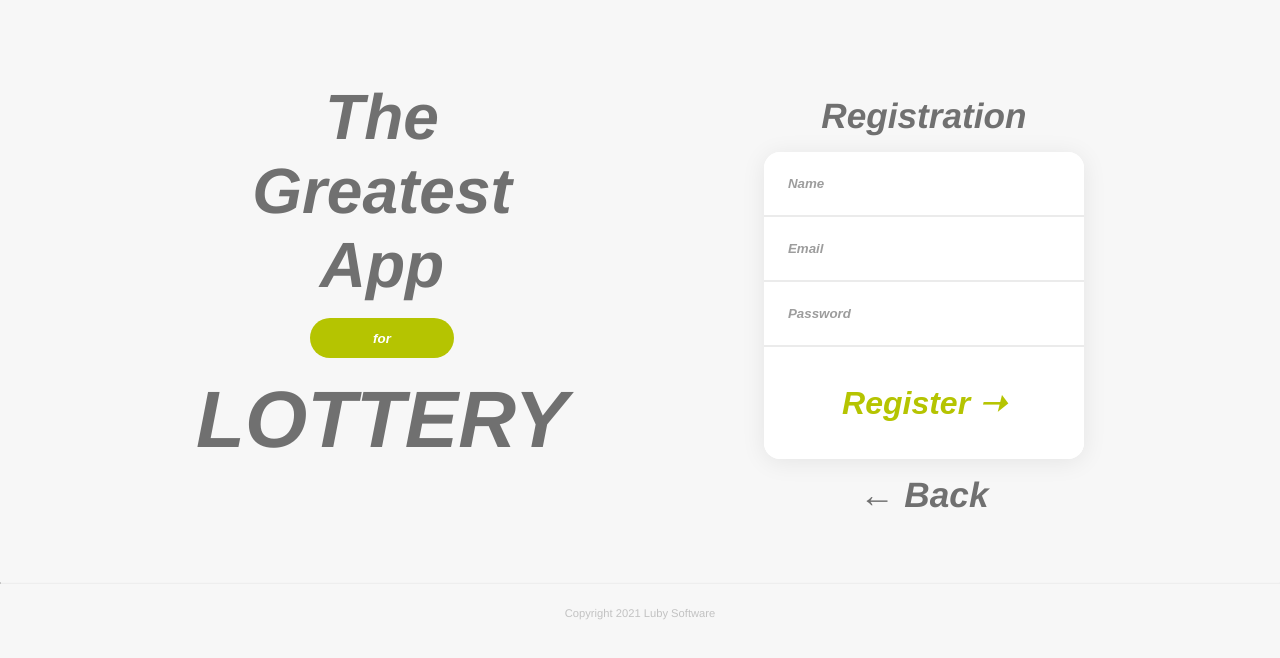
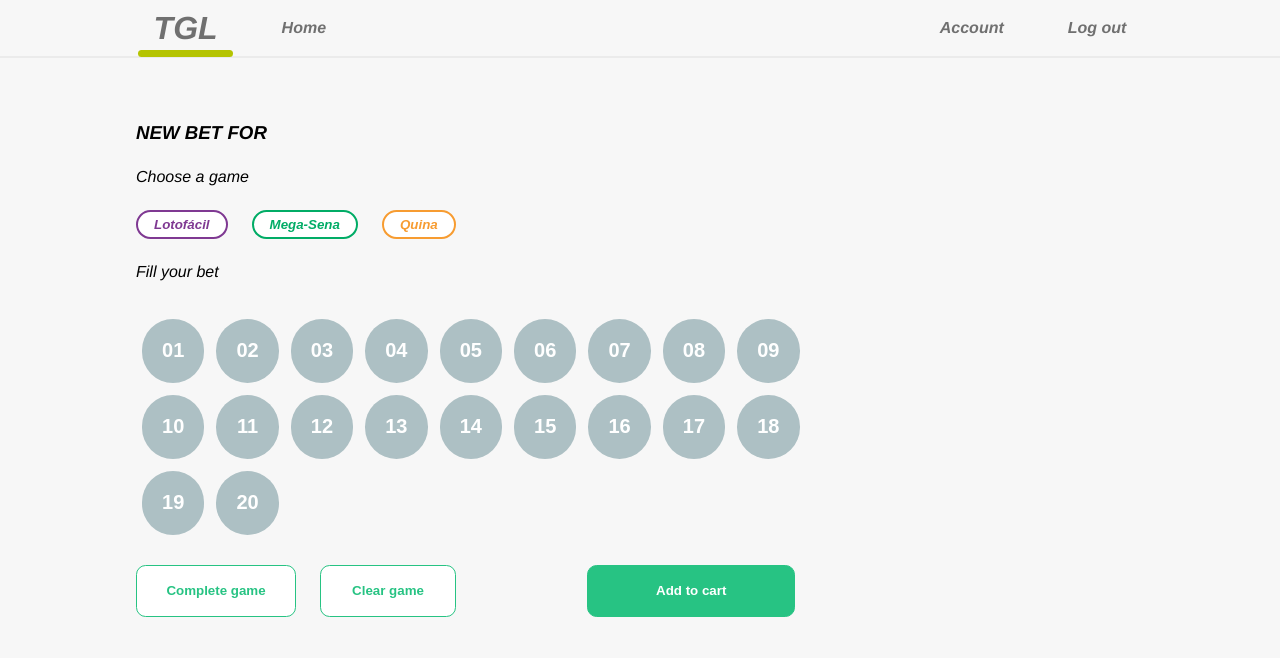
Before and after one commit to emanusantos/greatest-lottery, a React (Create React App) app: page / in a window 1280 px wide. Shown: the top 658 px of the page. Built offline with nearby package versions, Linux system fonts and the light colour scheme.

Commit message:
finished the game area in the newbet page

```diff
--- a/src/App.tsx
+++ b/src/App.tsx
@@ -8,7 +8,7 @@
 function App() {
   return (
     <>
-      <Signup />
+      <NewBet />
     </>
   );
 }
--- a/src/components/GameArea/GameArea.tsx
+++ b/src/components/GameArea/GameArea.tsx
@@ -1,34 +1,72 @@
 import React, { useState } from 'react';
-import Buttons from '../Buttons/Buttons';
-import { Game } from './GameAreaStyles';
+import { Game, GameButtons, BetNumber, BetButton, AddButton } from './GameAreaStyles';
 import Data from '../../games.json';
+import { useAppSelector } from '../../hooks/reduxhooks';
+import { Games } from '../../store/gameSlice';
 
-interface GameType {
-    type: string;
-    description: string;
-    range: number;
-    price: number;
-    maxNumber: number;
-    color: string;
-    minCartValue: number;
-}
+let currentGameRange: number[] = [1, 2, 3, 4, 5, 6, 7, 8, 9, 10, 11, 12, 13 , 14 , 15, 16, 17, 18, 19, 20];
 
 const GameArea: React.FC = () => {
 
-    const [games, setGames] = useState<GameType[]>([]);
+    const [game, setGame] = useState<Games>({
+        type: '',
+        description: '',
+        range: 0,
+        price: 0,
+        'max-number': 0,
+        color: '',
+        'min-cart-value': 0
+    });
 
-    const onLoto = () => {
+    const updateGameType = (e: string) => {
+        if (e === 'Lotofácil') {
+            currentGameRange = [];
+            setGame(Data.types[0])
+            pushNumbers(Data.types[0].range);
+        };
 
+        if (e === 'Mega-Sena') {
+            currentGameRange = [];
+            setGame(Data.types[1])
+            pushNumbers(Data.types[1].range);
+        };
+
+        if (e === 'Quina') {
+            currentGameRange = [];
+            setGame(Data.types[2])
+            pushNumbers(Data.types[2].range);
+        };
+    };
+
+    const pushNumbers = (range: number) => {
+        for (let i = 1; i <= range; i++) {
+            currentGameRange.push(i)
+        };
+        console.log(currentGameRange)
     };
 
     return (
         <Game>
-            <h3>NEW BET FOR MEGA-SENA</h3>
+            <h3>NEW BET FOR {game.type.toUpperCase()}</h3>
             <p>Choose a game</p>
-            <Buttons />
+            <GameButtons>
+                {Data.types.map((button) =>
+                <button
+                className={button.type}
+                onClick={e => updateGameType(e.currentTarget.value)}
+                value={button.type}>{button.type}</button>)}
+            </GameButtons>
             <div className="descriptionArea">
                 <p>Fill your bet</p>
-                {Data.types.map(desc => <p>{desc.description}</p>)}
+                <p>{game.description}</p>
+            </div>
+            <div className="numbersArea">
+                {currentGameRange.map(button => <BetNumber>{button < 10 ? `0${button}` : button}</BetNumber>)}
+            </div>
+            <div className="buttonsArea">
+                <BetButton width="10rem" id="complete">Complete game</BetButton>
+                <BetButton width="8.5rem" id="clear">Clear game</BetButton>
+                <AddButton id="add">Add to cart</AddButton>
             </div>
         </Game>
     );
--- a/src/components/GameArea/GameAreaStyles.ts
+++ b/src/components/GameArea/GameAreaStyles.ts
@@ -4,7 +4,7 @@
     display: flex;
     flex-direction: column;
     gap: 1.5rem;
-    max-width: 35rem;
+    max-width: 42rem;
 
     .descriptionArea {
         display: flex;
@@ -12,3 +12,103 @@
         gap: .5rem;
     }
 `;
+
+export const GameButtons = styled.div`
+    display: flex;
+    gap: 1.5rem;
+
+    .Lotofácil, .Mega-Sena, .Quina {
+            padding: .3rem 1rem;
+            background-color: #fff;
+            border-radius: 6rem;
+            font-style: italic;
+            font-weight: bold;
+            cursor: pointer;
+        }
+
+        .Lotofácil {
+            color: #7F3992;
+            border: .15rem solid #7F3992;
+
+            &:hover {
+                color: #fff;
+                background-color: #7F3992;
+                transition-duration: 0.4s;
+            }
+
+        }
+
+        .Mega-Sena {
+            color: #01AC66;
+            border: .15rem solid #01AC66;
+
+            &:hover {
+                color: #fff;
+                background-color: #01AC66;
+                transition-duration: 0.4s;
+            }
+        }
+
+        .Quina {
+            color: #F79C31;
+            border: .15rem solid #F79C31;
+
+            &:hover {
+                color: #fff;
+                background-color: #F79C31;
+                transition-duration: 0.4s;
+            }
+        }
+`;
+
+export const BetNumber = styled.button`
+    width: 3.9rem;
+    height: 4rem;
+    background-color: #ADC0C4;
+    font-weight: bold;
+    font-size: 1.25rem;
+    margin: .375rem;
+    color: #fff;
+    border: none;
+    border-radius: 6rem;
+    cursor: pointer;
+`;
+
+interface BetButtonProps {
+    width: string;
+}
+
+export const BetButton = styled.button<BetButtonProps>`
+    width: ${props => props.width};
+    height: 3.25rem;
+    border: 1px solid #27C383;
+    border-radius: .6rem;
+    color: #27C383;
+    background-color: #fff;
+    font-weight: bold;
+    margin-right: 1.5rem;
+    cursor: pointer;
+
+    &:hover {
+        color: #fff;
+        background-color: #27C383;
+        transition-duration: 0.4s;
+    }
+`
+
+export const AddButton = styled.button`
+    width: 13rem;
+    height: 3.25rem;
+    margin-left: 6.7rem;
+    background-color: #27C383;
+    color: #fff;
+    border: 1px solid #27C383;
+    border-radius: .6rem;
+    font-weight: bold;
+    cursor: pointer;
+
+    &:hover {
+        filter: brightness(1.25);
+        transition-duration: 0.2s;
+    }
+`;
--- a/src/pages/signup/Signup.tsx
+++ b/src/pages/signup/Signup.tsx
@@ -3,9 +3,8 @@
 import { Container, Form, H3 } from '../login/LoginStyles';
 import Footer from '../../components/Footer';
 import { Input } from '../../components/Input';
-import { useAppDispatch, useAppSelector } from '../../hooks/reduxhooks';
-import { register } from '../../store/regSlice';
-import { selectUser } from '../../store/regSlice';
+import { useAppDispatch } from '../../hooks/reduxhooks';
+import { register, logRegisteredUser } from '../../store/regSlice';
 
 const Signup: React.FC = () => {
 
@@ -14,7 +13,6 @@
     const [passwordReg, setPasswordReg] = useState<string>('');
 
     const dispatch = useAppDispatch();
-    const user = useAppSelector(selectUser);
 
     const nameResetter = () => {
         setNameReg('');
@@ -38,7 +36,7 @@
 
         console.log(nameReg, emailReg, passwordReg);
         dispatch(register({name: nameReg, email: emailReg, password: passwordReg}))
-        console.log(user)
+        dispatch(logRegisteredUser({name: nameReg, email: emailReg, password: passwordReg}))
 
         nameResetter();
         emailResetter();
--- a/src/store/gameSlice.ts
+++ b/src/store/gameSlice.ts
@@ -1,13 +1,13 @@
 import { createSlice } from "@reduxjs/toolkit";
 
-interface Games {
+export interface Games {
     type: string;
     description: string;
     range: number;
     price: number;
-    maxNumber: number;
+    'max-number': number;
     color: string;
-    minCartValue: number;
+    'min-cart-value': number;
 }
 
 const initialGameState: Games[] = [
@@ -16,11 +16,12 @@
         description: '',
         range: 0,
         price: 0,
-        maxNumber: 0,
+        'max-number': 0,
         color: '',
-        minCartValue: 0
+        'min-cart-value': 0
     }
-];
+]
+
 
 const gameSlice = createSlice({
     name: 'game',
@@ -33,4 +34,5 @@
 })
 
 export const gameActions = gameSlice.actions;
+export const defaultGame = initialGameState;
 export const gameReducers = gameSlice.reducer;
--- a/src/store/regSlice.ts
+++ b/src/store/regSlice.ts
@@ -1,7 +1,7 @@
 import { createSlice } from '@reduxjs/toolkit';
 import { RootState } from './store';
 
-const initialState: { users: string[] } = { users: [] }
+const initialState: { users: string[], currentUser: object | null } = { users: [], currentUser: null }
 
 const regSlice = createSlice({
     name: 'reg',
@@ -9,12 +9,16 @@
     reducers: {
         register: (state, action) => {
             state.users.push(action.payload);
+        },
+        logRegisteredUser: (state, action) => {
+            state.currentUser = action.payload;
         }
     }
 });
 
-export const { register } = regSlice.actions;
+export const { register, logRegisteredUser } = regSlice.actions;
 
 export const selectUser = (state: RootState) => state.reg.users;
+export const setUser = (state: RootState) => state.reg.currentUser;
 
 export const regReducer = regSlice.reducer;
```
Also changed, not shown: src/components/Buttons/Buttons.tsx (deleted, +0 -15 lines), src/components/Buttons/ButtonsStyles.ts (deleted, +0 -48 lines).
